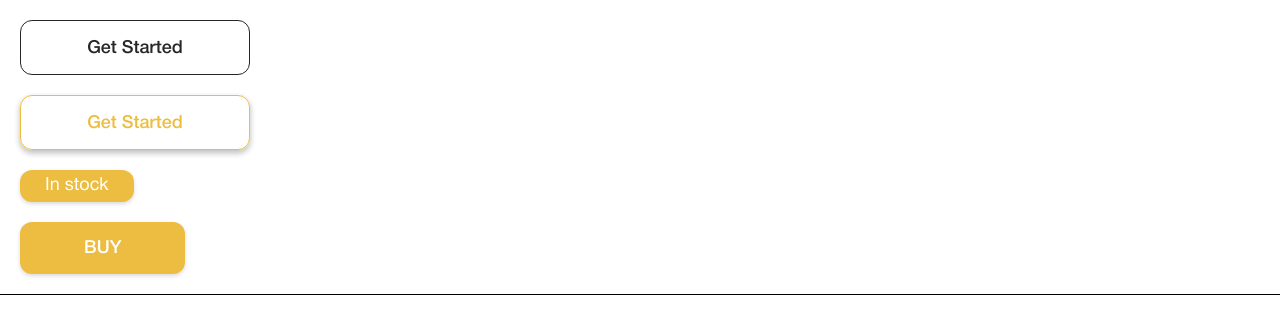
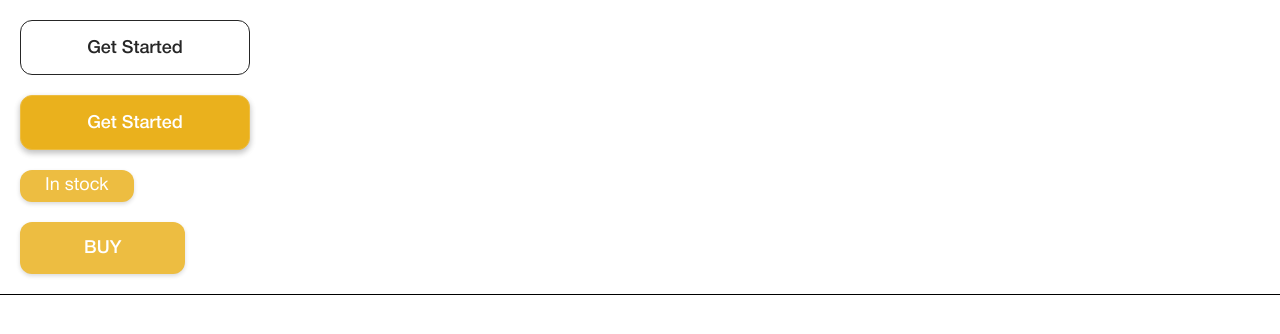
Before and after one commit to platinum-fund/exchange-landing, a Gatsby site: page /exchange in a window 1280 px wide. In both pictures the pointer is over the button 135 px from the left and 122 px from the top of the page. Built offline with nearby package versions, Linux system fonts and the light colour scheme; Gatsby itself is replaced by a stand-in of ours.

Commit message:
Add hover animation to the light main button

```diff
--- a/src/common.blocks/button/_theme_light-main/button_theme_light-main.less
+++ b/src/common.blocks/button/_theme_light-main/button_theme_light-main.less
@@ -4,4 +4,10 @@
   .button_theme_light();
   color: #EDBD41;
   border-color: #EDBD41;
+  transition: background-color 0.3s, color 0.3s, box-shadow 0.3s;
+
+  &:hover {
+    color: #fff;
+    background-color: #eab11d;
+  }
 }
```
